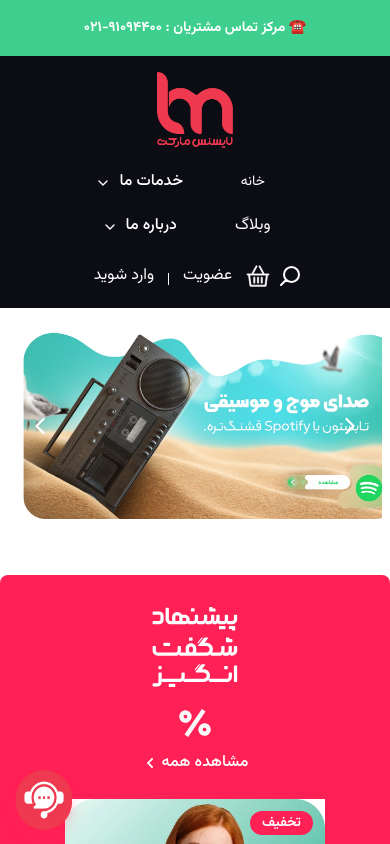
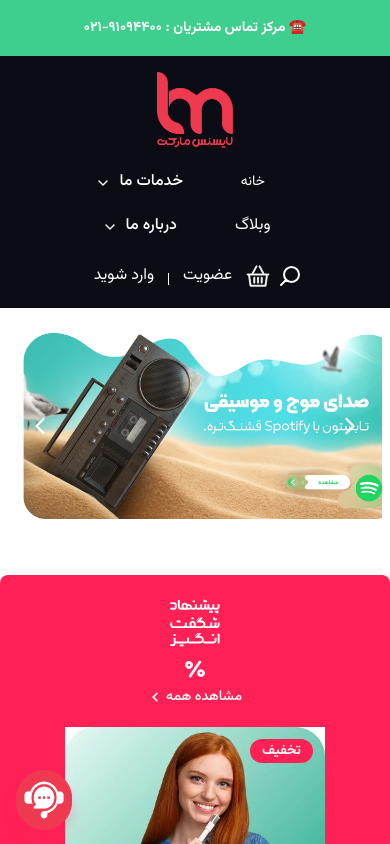
Before and after one commit to hadinmt85/license-market, a Next.js app: page / in a window 390 px wide. Shown: the top 844 px of the page. Built offline with nearby package versions, Linux system fonts and the light colour scheme.

Commit message:
Shrink the offers panel on mobile only

```diff
--- a/app/components/Offers.tsx
+++ b/app/components/Offers.tsx
@@ -82,12 +82,12 @@ function Offer() {
 
     return (
         <div className="mx-auto mt-14 flex w-full max-w-[1160px] flex-col items-center gap-4 rounded-md bg-rose-500 p-4 sm:flex-row sm:items-stretch sm:justify-end lg:mt-14 lg:gap-1.5">
-            <div className="flex w-full shrink-0 flex-col items-center justify-center gap-3 py-2 sm:w-[190px] sm:self-stretch sm:pl-8 sm:pr-4">
-                <Image className="size-24" src="/foto/pish.svg" alt="" width={96} height={96} />
-                <Image className="size-8" src="/foto/pash.svg" alt="" width={32} height={32} />
+            <div className="flex w-full shrink-0 flex-col items-center justify-center gap-2 py-1 sm:w-[190px] sm:self-stretch sm:gap-3 sm:py-2 sm:pl-8 sm:pr-4">
+                <Image className="size-14 sm:size-24" src="/foto/pish.svg" alt="" width={96} height={96} />
+                <Image className="size-5 sm:size-8" src="/foto/pash.svg" alt="" width={32} height={32} />
                 <div className="flex items-center justify-center gap-1">
-                    <p className="cursor-pointer text-base font-medium text-white">مشاهده همه</p>
-                    <Image className="size-4" src="/foto/chevron.svg" alt="" width={16} height={16} />
+                    <p className="cursor-pointer text-sm font-medium text-white sm:text-base">مشاهده همه</p>
+                    <Image className="size-3.5 sm:size-4" src="/foto/chevron.svg" alt="" width={16} height={16} />
                 </div>
             </div>
             <div className="w-full min-w-0 flex-1 self-stretch">
```
